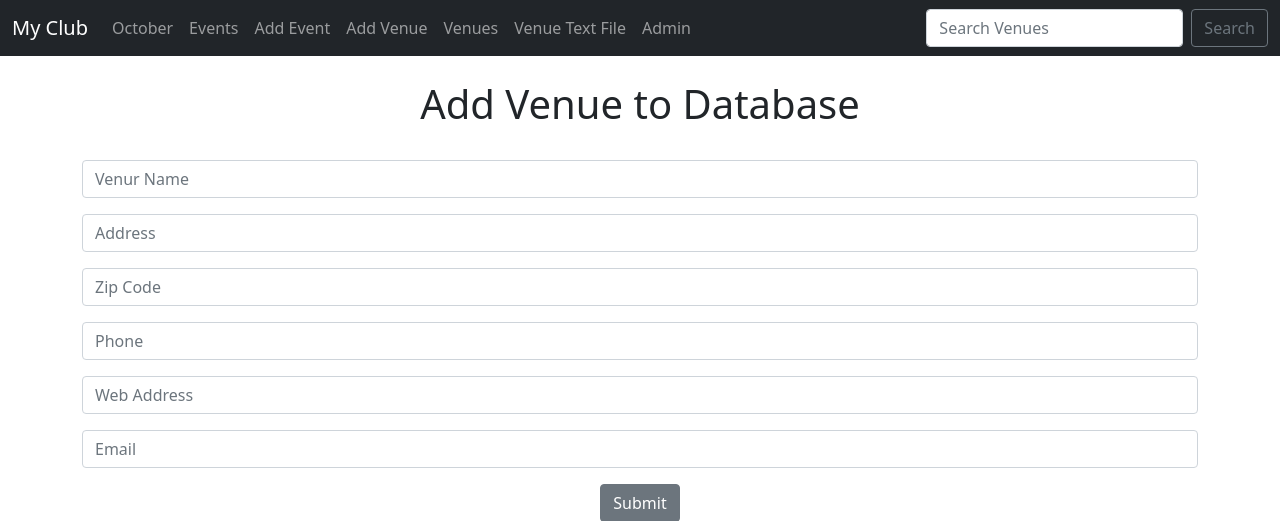
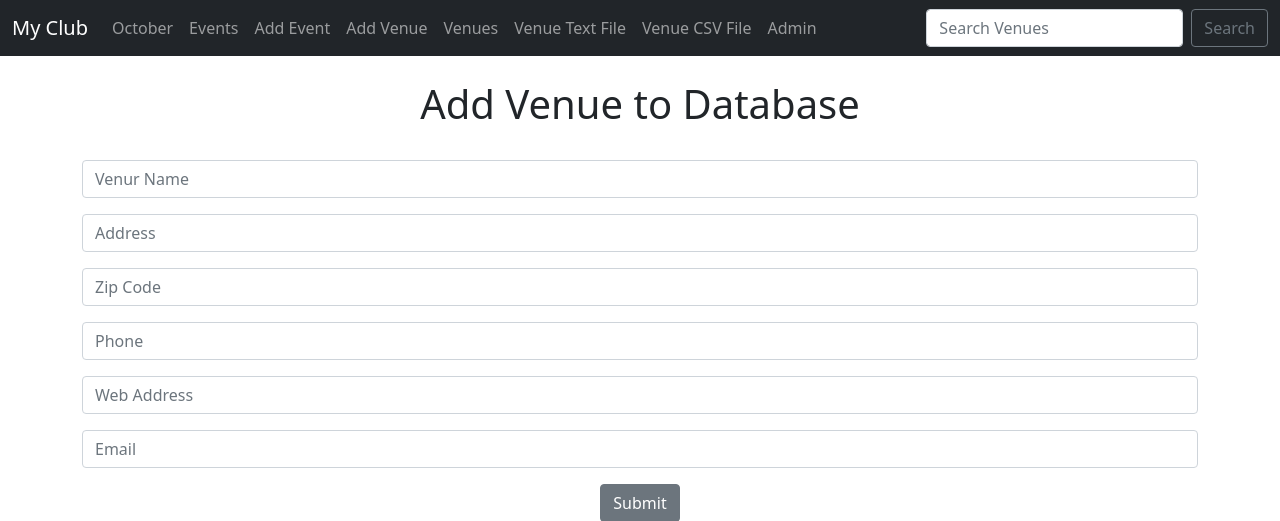
Before and after one commit to omkarhcode/MyClub, a Django app: page /add_venue in a window 1280 px wide. Shown: the top 521 px of the page. Run offline with Django 3.2, Linux system fonts and the light colour scheme.

Commit message:
Added save all venues in .csv file functionality.

```diff
--- a/events/templates/events/navbar.html
+++ b/events/templates/events/navbar.html
@@ -32,6 +32,10 @@
         </li>
 
         <li class="nav-item">
+          <a class="nav-link" href="{% url 'venue-csv' %}">Venue CSV File</a>
+        </li>
+
+        <li class="nav-item">
           <a class="nav-link" href="/admin" target="_blank">Admin</a>
         </li>
 
--- a/events/urls.py
+++ b/events/urls.py
@@ -15,4 +15,5 @@ urlpatterns = [
     path('delete_event/<event_id>', views.delete_event, name="delete-event"),
     path('delete_venue/<venue_id>', views.delete_venue, name="delete-venue"),
     path('venue_text', views.venue_text, name='venue-text'),
+    path('venue_csv', views.venue_csv, name='venue-csv'),
 ]
--- a/events/views.py
+++ b/events/views.py
@@ -5,10 +5,32 @@ from datetime import datetime
 from django.http import HttpResponseRedirect, HttpResponse
 from .models import Event, Venue
 from .forms import VenueForm, EventForm
+import csv
+
+# Generate CSV file venue list
+def venue_csv(request):
+	response = HttpResponse(content_type='text/csv')
+	response['Content-Disposition'] = 'attachment; filename=venues.csv'
+
+	# Create a csv writer
+	writer = csv.writer(response)
+
+	# Designate the Model
+	venues = Venue.objects.all()
+
+	# Add column headings to the csv file
+	writer.writerow(['Venue Name', 'Address', 'Zip Code', 'Phone', 'Web Address', 'Email'])
+
+	# Loop through and output
+	for venue in venues:
+		writer.writerow([venue.name,venue.address,venue.zip_code,venue.phone,venue.web,venue.email_address])
+
+	return response
+
 
 # Generate text file venue list
 def venue_text(request):
-	response = HttpResponse(content_type='text/palin')
+	response = HttpResponse(content_type='text/plain')
 	response['Content-Disposition'] = 'attachment; filename=venues.txt'
 
 	# Designate the Model
@@ -20,10 +42,6 @@ def venue_text(request):
 	# Loop through and output
 	for venue in venues:
 		lines.append(f'{venue.name}\n{venue.address}\n{venue.zip_code}\n{venue.phone}\n{venue.web}\n{venue.email_address}\n\n')
-
-	# lines = ["This is line 1\n",
-	# "This is line 2\n",
-	# "This is line 3"]
 
 	# Write to TextFile
 	response.writelines(lines)
```
